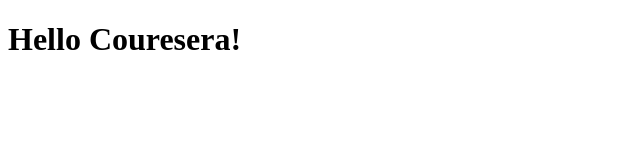
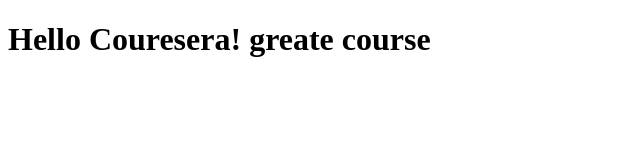
Before and after one commit to sama-hub-mhd/coursera-test, a plain HTML site: page site/index.html in a window 1280 px wide. Shown: the whole page, without its empty margins (0-640 px from the left). Drawn offline with Linux system fonts and the light colour scheme.

Commit message:
Small addition to our page content.

```diff
--- a/site/index.html
+++ b/site/index.html
@@ -4,6 +4,6 @@
 	<title>Hello Coursera ! </title>
 </head>
 <body>
-<h1>Hello Couresera!</h1>
+<h1>Hello Couresera! greate course </h1>
 </body>
 </html>
```
